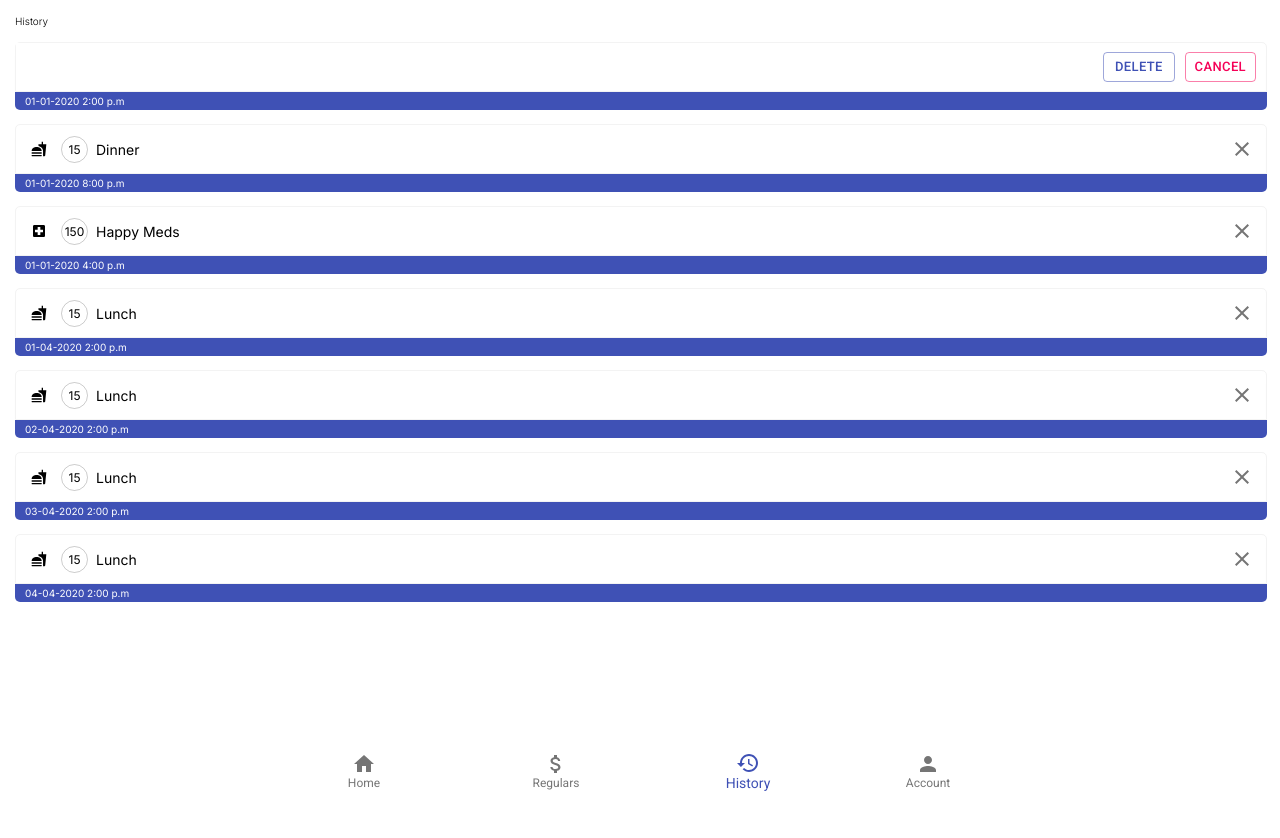
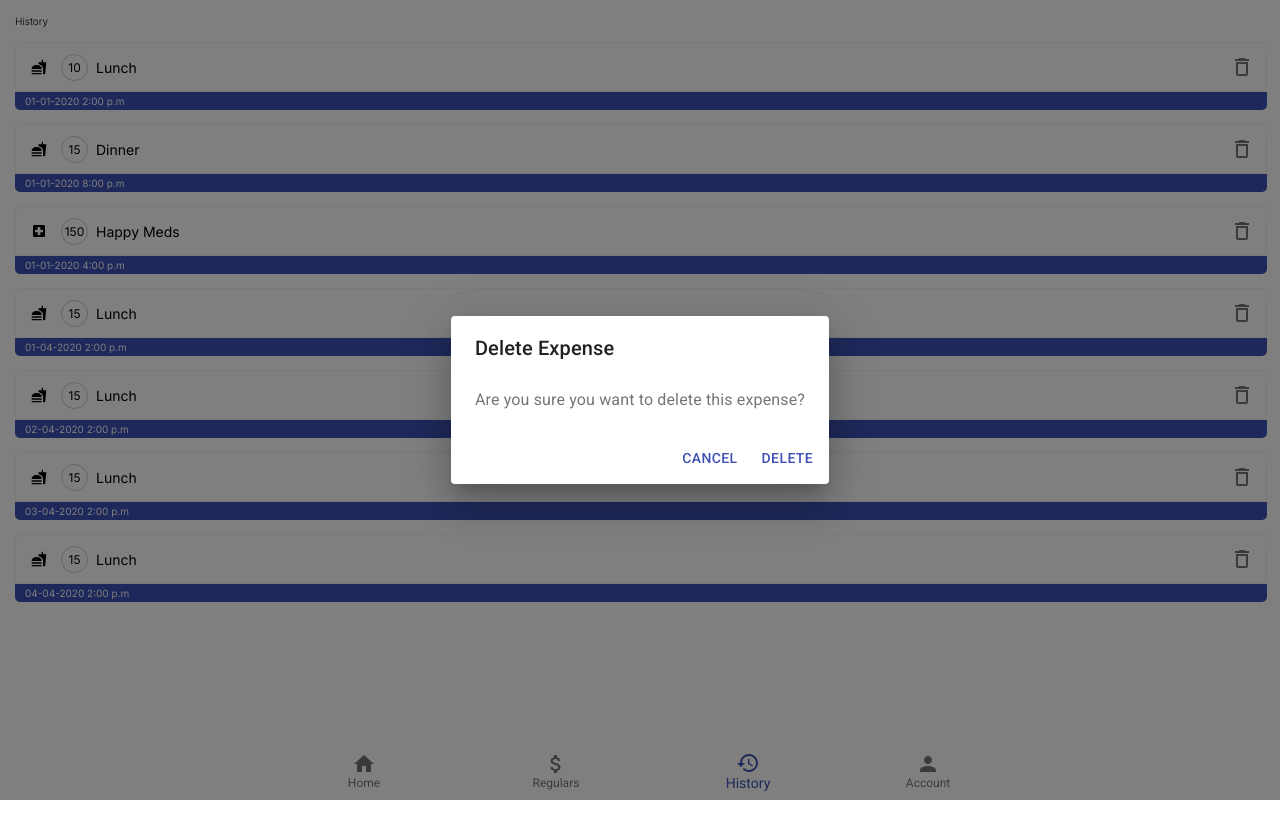
Before and after one commit to rajsaha/lazywallet, a React (Create React App) app: page /history in a window 1280 px wide. Both pictures are taken after a click on the button 1242 px from the left and 67 px from the top of the page. Shown: the top 838 px of the page. Built offline with nearby package versions, Linux system fonts and the light colour scheme.

Commit message:
updated components to use dialog

```diff
--- a/src/components/ExpenseHistory/ExpenseHistory.js
+++ b/src/components/ExpenseHistory/ExpenseHistory.js
@@ -1,11 +1,19 @@
 import React, { useState } from 'react';
 import ExpenseIcon from '@Components/ExpenseIcon/ExpenseIcon';
-import Clear from '@material-ui/icons/Clear';
+import DeleteOutlineIcon from '@material-ui/icons/DeleteOutline';
 import './ExpenseHistory.scss';
-import { Button, IconButton } from '@material-ui/core';
+import { Button, DialogContentText, IconButton } from '@material-ui/core';
+import Dialog from '@material-ui/core/Dialog';
+import DialogActions from '@material-ui/core/DialogActions';
+import DialogContent from '@material-ui/core/DialogContent';
+import DialogTitle from '@material-ui/core/DialogTitle';
 
 function ExpenseHistory({ data, removeExpense }) {
-    const [confirm, setConfirm] = useState(false);
+    const [showDialog, setShowDialog] = useState(false);
+
+    const handleClose = () => {
+        setShowDialog(false);
+    };
 
     return (
         <div className="expense-history-container">
@@ -19,24 +27,33 @@ function ExpenseHistory({ data, removeExpense }) {
                 </div>
 
                 <p className="title">{data.title}</p>
-                <IconButton onClick={() => setConfirm(true)}>
-                    <Clear />
+                <IconButton onClick={() => setShowDialog(true)}>
+                    <DeleteOutlineIcon />
                 </IconButton>
 
                 {
-                confirm ?
-                <div className="confirmation-controls-container anim_fadeIn">
-                    <div></div>
-                    <div className="controls">
-                        <Button onClick={() => {
-                            removeExpense(data.id);
-                            setConfirm(false);
-                        }} size="small" variant="outlined" color="primary">Delete</Button>
-                        <Button onClick={() => setConfirm(false)} size="small" variant="outlined" color="secondary">Cancel</Button>
-                    </div>
-                </div>
-                :
-                ""
+                    showDialog ?
+                        <Dialog open={showDialog} onClose={handleClose} aria-labelledby="form-dialog-title">
+                            <DialogTitle id="form-dialog-title">Delete Expense</DialogTitle>
+                            <DialogContent>
+                                <DialogContentText>
+                                    Are you sure you want to delete this expense?
+                                </DialogContentText>
+                            </DialogContent>
+                            <DialogActions>
+                                <Button onClick={handleClose} color="primary">
+                                    Cancel
+                                </Button>
+                                <Button onClick={() => {
+                                    removeExpense(data.id);
+                                    handleClose();
+                                }} color="primary">
+                                    Delete
+                                </Button>
+                            </DialogActions>
+                        </Dialog>
+                        :
+                        ""
                 }
             </div>
             <div className="date-time">
--- a/src/components/RegularExpense/RegularExpense.js
+++ b/src/components/RegularExpense/RegularExpense.js
@@ -2,8 +2,9 @@ import React, { useEffect, useState } from 'react';
 import ExpenseIcon from '../ExpenseIcon/ExpenseIcon';
 import Button from '@material-ui/core/Button';
 import './RegularExpense.scss';
-import { Edit, Clear } from "@material-ui/icons";
-import { IconButton } from '@material-ui/core';
+import { Edit } from "@material-ui/icons";
+import DeleteOutlineIcon from '@material-ui/icons/DeleteOutline';
+import { DialogContentText, IconButton } from '@material-ui/core';
 import dummyDataObj from "@Helper/dummy-data/dummy-data.service";
 import Dialog from '@material-ui/core/Dialog';
 import DialogActions from '@material-ui/core/DialogActions';
@@ -13,15 +14,19 @@ import AddExpense from '../AddExpense/AddExpense';
 
 function RegularExpense({ data, isEditable = false }) {
     const [isLoading, setIsLoading] = useState(false);
-    const [showDeleteConfirmationButtons, setShowDeleteConfirmationButtons] = useState(false);
-    const [showDialog, setShowDialog] = useState(false);
+    const [showDeleteDialog, setShowDeleteDialog] = useState(false);
+    const [showUpdateDialog, setShowUpdateDialog] = useState(false);
 
     useEffect(() => {
         return (() => { });
     }, []);
 
-    const handleClose = () => {
-        setShowDialog(false);
+    const handleDeleteDialogClose = () => {
+        setShowDeleteDialog(false);
+    };
+
+    const handleUpdateDialogClose = () => {
+        setShowUpdateDialog(false);
     };
 
     function addExpense() {
@@ -54,39 +59,50 @@ function RegularExpense({ data, isEditable = false }) {
                 </div>
 
                 <div className="controls-grid">
-                    <IconButton onClick={() => setShowDialog(true)}>
+                    <IconButton onClick={() => setShowUpdateDialog(true)}>
                         <Edit style={{ disabled: isLoading }} />
                     </IconButton>
-                    <IconButton onClick={() => setShowDeleteConfirmationButtons(true)}>
-                        <Clear style={{ disabled: isLoading }} />
+                    <IconButton onClick={() => setShowDeleteDialog(true)}>
+                        <DeleteOutlineIcon style={{ disabled: isLoading }} />
                     </IconButton>
                 </div>
 
                 {
-                    showDeleteConfirmationButtons ?
-                        <div className="confirmation-controls-container anim_fadeIn">
-                            <div></div>
-                            <div className="controls">
-                                <Button size="small" variant="outlined" color="primary">Delete</Button>
-                                <Button onClick={() => setShowDeleteConfirmationButtons(false)} size="small" variant="outlined" color="secondary">Cancel</Button>
-                            </div>
-                        </div>
+                    showDeleteDialog ?
+                        <Dialog open={showDeleteDialog} onClose={handleDeleteDialogClose} aria-labelledby="form-dialog-title">
+                            <DialogTitle id="form-dialog-title">Delete Regular Expense</DialogTitle>
+                            <DialogContent>
+                                <DialogContentText>
+                                    Are you sure you want to delete this regular expense?
+                                </DialogContentText>
+                            </DialogContent>
+                            <DialogActions>
+                                <Button onClick={handleDeleteDialogClose} color="primary">
+                                    Cancel
+                                </Button>
+                                <Button onClick={() => {
+                                    handleDeleteDialogClose();
+                                }} color="primary">
+                                    Delete
+                                </Button>
+                            </DialogActions>
+                        </Dialog>
                         :
                         ""
                 }
 
                 {
-                    showDialog ?
-                        <Dialog open={showDialog} onClose={handleClose} aria-labelledby="form-dialog-title">
+                    showUpdateDialog ?
+                        <Dialog open={showUpdateDialog} onClose={handleUpdateDialogClose} aria-labelledby="form-dialog-title">
                             <DialogTitle id="form-dialog-title">Update Expense</DialogTitle>
                             <DialogContent>
                                 <AddExpense buttonLabel="update" showButton={false} _type={data.typeId} _title={data.title} _amount={data.amount} />
                             </DialogContent>
                             <DialogActions>
-                                <Button onClick={handleClose} color="primary">
+                                <Button onClick={handleUpdateDialogClose} color="primary">
                                     Cancel
                                 </Button>
-                                <Button onClick={handleClose} color="primary">
+                                <Button onClick={handleUpdateDialogClose} color="primary">
                                     Update
                                 </Button>
                             </DialogActions>
--- a/src/index.scss
+++ b/src/index.scss
@@ -24,23 +24,6 @@ code {
 
 .padding-horizontal-15 {
   padding: 0 15px;
-}
-
-.confirmation-controls-container {
-  background-color: white;
-  position: absolute;
-  width: calc(100% - 10px);
-  height: 100%;
-  display: inline-grid;
-  grid-template-columns: 1fr 2fr;
-
-  .controls {
-    display: inline-grid;
-    grid-template-columns: 1fr 1fr;
-    grid-gap: 10px;
-    align-self: center;
-    justify-self: end;
-  }
 }
 
 .anim_fadeIn {
```
Also changed, not shown: 1 other file (tests, documents, lock files or other folders).
